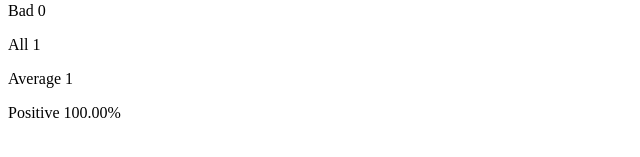
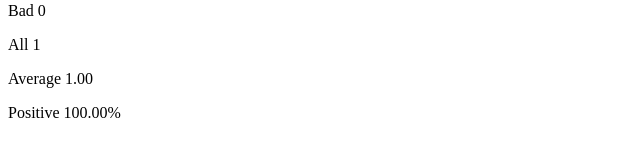
Before and after one commit to Juusogit/WebFullStackCourse, a React (Vite) app in the folder part1/: page / in a window 1280 px wide. Both pictures are taken after a click on the button "Good". Shown: the part 247-404 px from the top of the page, without its empty margins (0-640 px from the left). Built offline with nearby package versions, Linux system fonts and the light colour scheme.

Commit message:
propsien harjoittelua

```diff
--- a/part1/src/App.jsx
+++ b/part1/src/App.jsx
@@ -1,33 +1,40 @@
 import { useState } from 'react'
+
+const StatisticLine = ({ text, value }) => (
+  <p>
+    {text} {value}
+  </p>
+);
 
 const Statistics = ({good, neutral, bad}) => {
   const total = good + bad + neutral
   const average = (good * 1 + bad * -1) / total
   const positive = good/total * 100
   if (total === 0) {
-    return <p>No feedback given</p>;
+    return <p>No feedback given</p>
 }
 
-return(
+return (
   <div>
-    <p>Good {good}</p>
-      <p>Neutral {neutral}</p>
-      <p>Bad {bad}</p>
-      <p>All {total}</p>
-      <p>Average {average}</p>
-      <p>Positive {positive.toFixed(2)}%</p>
+    <StatisticLine text="Good" value={good} />
+    <StatisticLine text="Neutral" value={neutral} />
+    <StatisticLine text="Bad" value={bad} />
+    <StatisticLine text="All" value={total} />
+    <StatisticLine text="Average" value={average.toFixed(2)} />
+    <StatisticLine text="Positive" value={`${positive.toFixed(2)}%`} />
   </div>
   )
 }
 
 const Button = ({ onClick, text }) => (
   <button onClick={onClick}>{text}</button>
-);
+)
 
 const App = () => {
   const [good, setGood] = useState(0)
   const [neutral, setNeutral] = useState(0)
   const [bad, setBad] = useState(0)
+
 
   return (
     <div>
```
